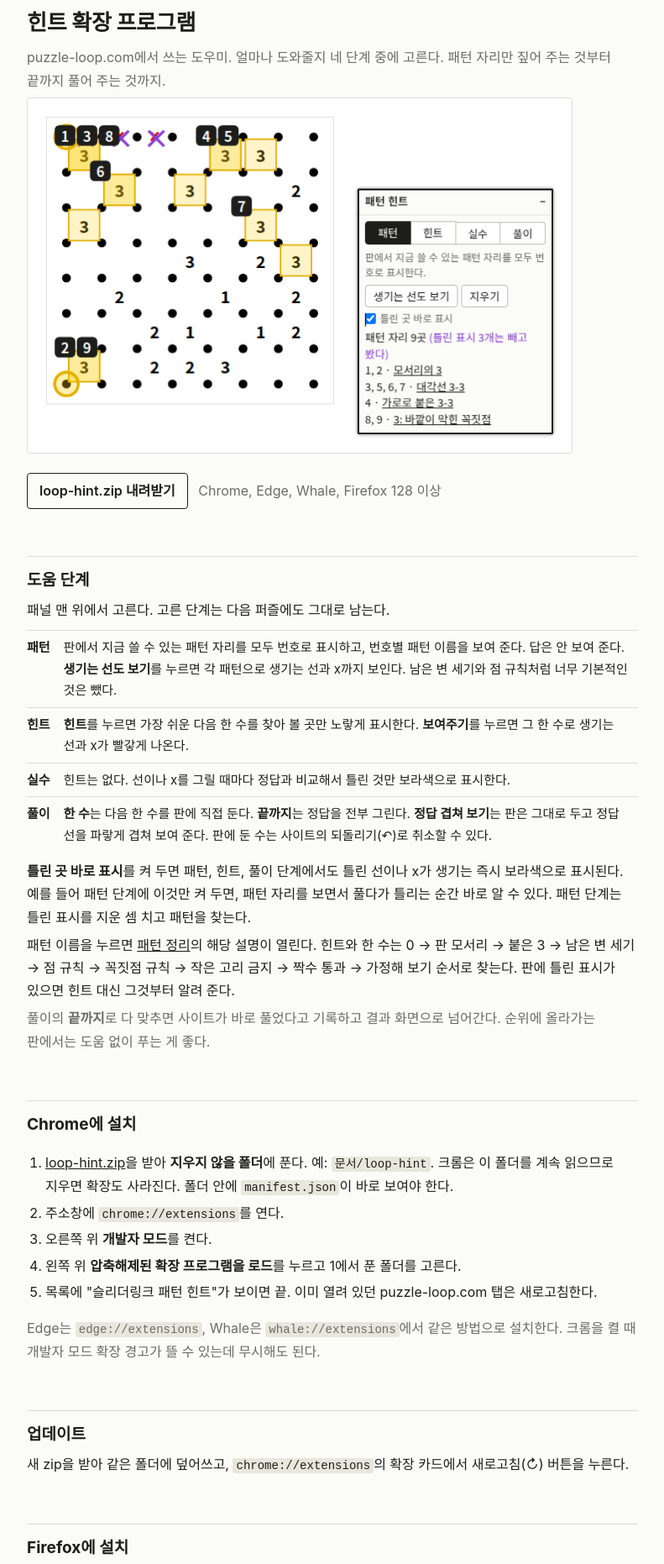
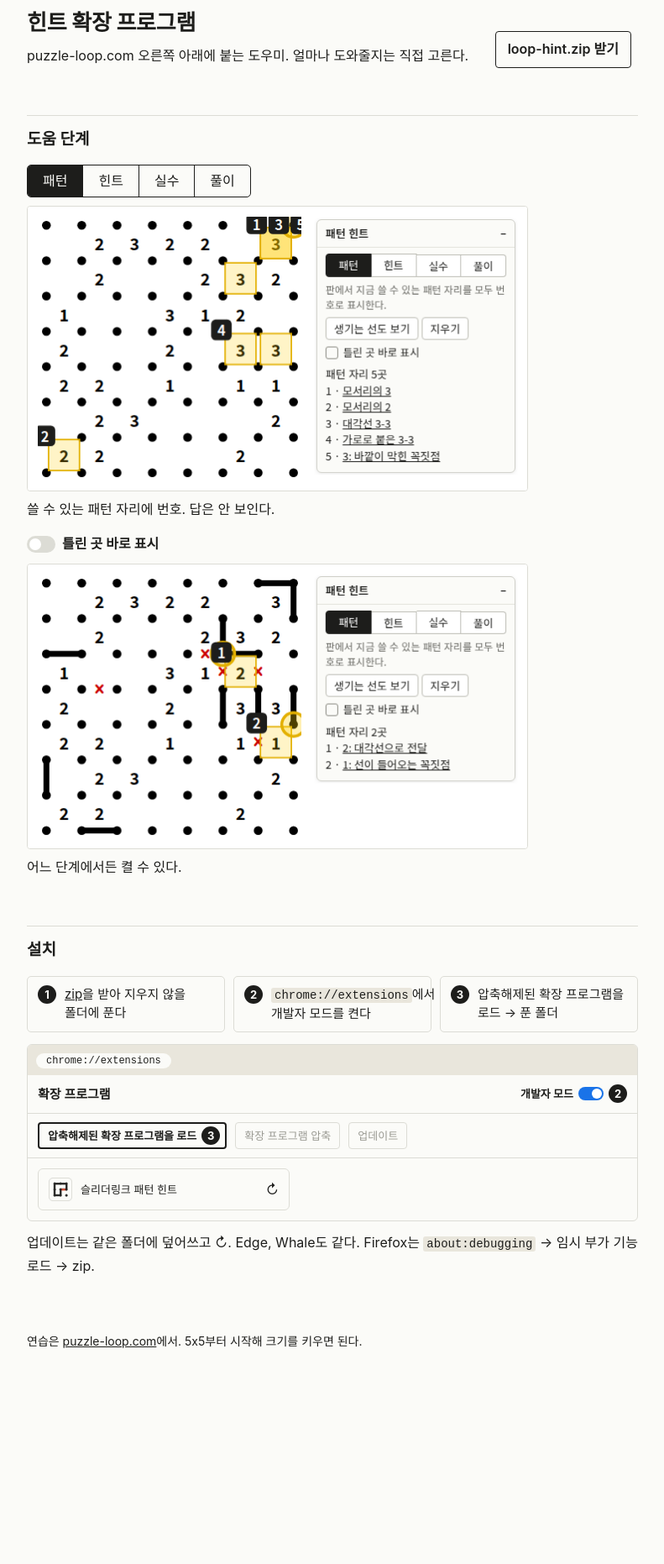
Before and after one commit to YangSeungWon/slitherlink-patterns, a browser extension: page ext.html in a window 1280 px wide. Shown: the part 80-1942 px from the top of the page at 84% size, without its empty margins (244-1035 px from the left). After the commit the page ends 1769 px from the top, so only its background shows below. Drawn offline with Linux system fonts and the light colour scheme.

Commit message:
확장 페이지를 레이아웃 중심으로: 단계 탭 데모, 토글 데모, 설치 화면 스케치. 회색 보조 문구와 섹션 소개 정리. 패널 체크박스를 사이트 CSS와 안 겹치는 토글로
Co-Authored-By: Claude Opus 5.5 <noreply@anthropic.com>

```diff
--- a/ext.html
+++ b/ext.html
@@ -23,7 +23,7 @@ nav a{margin-right:14px;white-space:nowrap}
 .legend svg{display:inline-block;vertical-align:middle;margin-right:6px}
 .figs{display:flex;flex-wrap:wrap;gap:8px 24px;margin:10px 0 0}
 figure{margin:0}
-figcaption{font-size:13px;color:var(--mute);margin-top:2px}
+figcaption{font-size:13px;margin-top:2px}
 svg{display:block;max-width:100%;height:auto}
 .dot{fill:var(--ink)}
 .num{fill:var(--ink);font-size:17px;font-weight:600;text-anchor:middle;dominant-baseline:central}
@@ -39,6 +39,47 @@ ol{padding-left:22px}
 code{font-size:14px;background:var(--in);padding:1px 4px;border-radius:3px}
 li{margin:4px 0}
 footer{margin-top:64px;font-size:14px;color:var(--mute)}
+
+.legend{color:var(--ink)}
+footer{color:var(--ink)}
+.over .grp{font-size:14px;font-weight:600;margin:18px 0 6px}
+.over .grp a{text-decoration:none}
+.hero{display:flex;justify-content:space-between;align-items:flex-end;gap:12px 24px;flex-wrap:wrap}
+.hero h1{margin-bottom:4px}
+.hero p{margin:0}
+.demo{margin:14px 0 8px}
+.demo>input{position:absolute;opacity:0;pointer-events:none}
+.seg{display:inline-flex;border:1px solid var(--ink);border-radius:5px;overflow:hidden;margin-bottom:10px}
+.seg label{padding:5px 18px;cursor:pointer;border-left:1px solid var(--ink);user-select:none}
+.seg label:first-child{border-left:0}
+#m1:checked~.seg label[for=m1],#m2:checked~.seg label[for=m2],#m3:checked~.seg label[for=m3],#m4:checked~.seg label[for=m4]{background:var(--ink);color:var(--bg)}
+.demo .pane{display:none}
+#m1:checked~.p1,#m2:checked~.p2,#m3:checked~.p3,#m4:checked~.p4{display:block}
+#lv:not(:checked)~.off,#lv:checked~.on{display:block}
+.demo img{display:block;max-width:100%;height:auto;border:1px solid var(--rule);border-radius:4px}
+.demo .pane p,.demo>p{margin:8px 0 0}
+.tgl{display:inline-flex;align-items:center;gap:8px;cursor:pointer;user-select:none;margin-bottom:10px;font-weight:600}
+.tgl span{width:34px;height:20px;border-radius:10px;background:var(--rule);position:relative;transition:background .15s}
+.tgl span::after{content:"";position:absolute;left:3px;top:3px;width:14px;height:14px;border-radius:50%;background:#fff;transition:left .15s}
+#lv:checked~.tgl span{background:#8b3fd1}
+#lv:checked~.tgl span::after{left:17px}
+#lv:focus-visible~.tgl,.demo>input:focus-visible+*{outline:2px solid var(--ink)}
+.steps{display:grid;grid-template-columns:repeat(auto-fit,minmax(200px,1fr));gap:10px;margin:14px 0}
+.step{border:1px solid var(--rule);border-radius:5px;padding:10px 12px;display:flex;gap:10px;align-items:flex-start}
+.step b,.mock b{flex:none;width:22px;height:22px;border-radius:50%;background:var(--ink);color:var(--bg);font-size:13px;line-height:22px;text-align:center}
+.step p{margin:0;font-size:15px;line-height:1.5}
+.mock{border:1px solid var(--rule);border-radius:6px;overflow:hidden;font-size:13px;margin:6px 0 12px;background:var(--bg)}
+.mock .bar{background:var(--in);padding:6px 10px}
+.mock .bar span{background:var(--bg);border-radius:12px;padding:2px 12px;font-family:ui-monospace,monospace;font-size:12px}
+.mock .row{display:flex;align-items:center;gap:10px;padding:10px 12px;border-bottom:1px solid var(--rule);flex-wrap:wrap}
+.mock .t{font-weight:600;font-size:15px;margin-right:auto}
+.mock .dev{display:inline-flex;align-items:center;gap:6px;font-weight:600}
+.mock .dev i{width:30px;height:16px;border-radius:8px;background:#1a73e8;position:relative}
+.mock .dev i::after{content:"";position:absolute;right:2px;top:2px;width:12px;height:12px;border-radius:50%;background:#fff}
+.mock .load{display:inline-flex;align-items:center;gap:6px;border:2px solid var(--ink);border-radius:4px;padding:3px 6px 3px 10px;font-weight:600}
+.mock .ghost{border:1px solid var(--rule);border-radius:4px;padding:4px 10px;color:var(--x)}
+.mock .card{display:flex;align-items:center;gap:10px;margin:12px;padding:10px 12px;border:1px solid var(--rule);border-radius:6px;max-width:300px}
+.mock .card .re{margin-left:auto;font-size:16px}
 
 .top{border-bottom:1px solid var(--rule);background:var(--bg)}
 .top div{max-width:760px;margin:0 auto;padding:0 16px;display:flex;align-items:center;gap:4px 18px;flex-wrap:wrap}
@@ -66,42 +107,40 @@ h4 a{text-decoration:none}
 <header class="top"><div><a class="home" href="./">슬리더링크</a><a class="tab" href="./">패턴 정리</a><a class="tab on" href="ext.html">힌트 확장 프로그램</a><a class="tab ext" href="https://github.com/YangSeungWon/slitherlink-patterns">GitHub</a></div></header>
 <main>
 
-<h1>힌트 확장 프로그램</h1>
-<p class="mute">puzzle-loop.com에서 쓰는 도우미. 얼마나 도와줄지 네 단계 중에 고른다. 패턴 자리만 짚어 주는 것부터 끝까지 풀어 주는 것까지.</p>
-<p><img class="shot" src="img/ext-pattern.png" width="650" height="424" alt="패턴 단계: 판의 패턴 자리에 번호가 붙어 노랗게 표시되고, 틀린 x 두 개가 보라색으로 표시된 화면. 오른쪽 패널에 번호별 패턴 이름과 틀린 곳 바로 표시 체크박스가 보인다"></p>
-<p class="dl"><a class="btn" href="loop-hint.zip">loop-hint.zip 내려받기</a> <span class="mute">Chrome, Edge, Whale, Firefox 128 이상</span></p>
+<div class="hero"><div><h1>힌트 확장 프로그램</h1><p>puzzle-loop.com 오른쪽 아래에 붙는 도우미. 얼마나 도와줄지는 직접 고른다.</p></div>
+<a class="btn" href="loop-hint.zip">loop-hint.zip 받기</a></div>
 
-<h2 id="modes">도움 단계</h2>
-<p>패널 맨 위에서 고른다. 고른 단계는 다음 퍼즐에도 그대로 남는다.</p>
-<table>
-<tr><th>패턴</th><td>판에서 지금 쓸 수 있는 패턴 자리를 모두 번호로 표시하고, 번호별 패턴 이름을 보여 준다. 답은 안 보여 준다. <b>생기는 선도 보기</b>를 누르면 각 패턴으로 생기는 선과 x까지 보인다. 남은 변 세기와 점 규칙처럼 너무 기본적인 것은 뺐다.</td></tr>
-<tr><th>힌트</th><td><b>힌트</b>를 누르면 가장 쉬운 다음 한 수를 찾아 볼 곳만 노랗게 표시한다. <b>보여주기</b>를 누르면 그 한 수로 생기는 선과 x가 빨갛게 나온다.</td></tr>
-<tr><th>실수</th><td>힌트는 없다. 선이나 x를 그릴 때마다 정답과 비교해서 틀린 것만 보라색으로 표시한다.</td></tr>
-<tr><th>풀이</th><td><b>한 수</b>는 다음 한 수를 판에 직접 둔다. <b>끝까지</b>는 정답을 전부 그린다. <b>정답 겹쳐 보기</b>는 판은 그대로 두고 정답 선을 파랗게 겹쳐 보여 준다. 판에 둔 수는 사이트의 되돌리기(↶)로 취소할 수 있다.</td></tr>
-</table>
-<p><b>틀린 곳 바로 표시</b>를 켜 두면 패턴, 힌트, 풀이 단계에서도 틀린 선이나 x가 생기는 즉시 보라색으로 표시된다. 예를 들어 패턴 단계에 이것만 켜 두면, 패턴 자리를 보면서 풀다가 틀리는 순간 바로 알 수 있다. 패턴 단계는 틀린 표시를 지운 셈 치고 패턴을 찾는다.</p>
-<p>패턴 이름을 누르면 <a href="./">패턴 정리</a>의 해당 설명이 열린다. 힌트와 한 수는 0 → 판 모서리 → 붙은 3 → 남은 변 세기 → 점 규칙 → 꼭짓점 규칙 → 작은 고리 금지 → 짝수 통과 → 가정해 보기 순서로 찾는다. 판에 틀린 표시가 있으면 힌트 대신 그것부터 알려 준다.</p>
-<p class="mute">풀이의 <b>끝까지</b>로 다 맞추면 사이트가 바로 풀었다고 기록하고 결과 화면으로 넘어간다. 순위에 올라가는 판에서는 도움 없이 푸는 게 좋다.</p>
+<h2>도움 단계</h2>
+<div class="demo">
+<input type="radio" name="m" id="m1" checked><input type="radio" name="m" id="m2"><input type="radio" name="m" id="m3"><input type="radio" name="m" id="m4">
+<div class="seg"><label for="m1">패턴</label><label for="m2">힌트</label><label for="m3">실수</label><label for="m4">풀이</label></div>
+<div class="pane p1"><img src="img/mode-pattern.png" width="597" height="339" alt="패턴 단계 화면"><p>쓸 수 있는 패턴 자리에 번호. 답은 안 보인다.</p></div>
+<div class="pane p2"><img src="img/mode-hint.png" width="597" height="339" alt="힌트 단계 화면"><p>다음 한 수. 볼 곳 먼저, 누르면 답.</p></div>
+<div class="pane p3"><img src="img/mode-mistake.png" width="597" height="339" alt="실수 단계 화면"><p>힌트 없이 틀린 것만 보라색.</p></div>
+<div class="pane p4"><img src="img/mode-solve.png" width="597" height="339" alt="풀이 단계 화면"><p>한 수씩 두기, 끝까지 풀기, 정답 겹쳐 보기.</p></div>
+</div>
 
-<h2 id="chrome">Chrome에 설치</h2>
-<ol>
-<li><a href="loop-hint.zip">loop-hint.zip</a>을 받아 <b>지우지 않을 폴더</b>에 푼다. 예: <code>문서/loop-hint</code>. 크롬은 이 폴더를 계속 읽으므로 지우면 확장도 사라진다. 폴더 안에 <code>manifest.json</code>이 바로 보여야 한다.</li>
-<li>주소창에 <code>chrome://extensions</code>를 연다.</li>
-<li>오른쪽 위 <b>개발자 모드</b>를 켠다.</li>
-<li>왼쪽 위 <b>압축해제된 확장 프로그램을 로드</b>를 누르고 1에서 푼 폴더를 고른다.</li>
-<li>목록에 "슬리더링크 패턴 힌트"가 보이면 끝. 이미 열려 있던 puzzle-loop.com 탭은 새로고침한다.</li>
-</ol>
-<p class="mute">Edge는 <code>edge://extensions</code>, Whale은 <code>whale://extensions</code>에서 같은 방법으로 설치한다. 크롬을 켤 때 개발자 모드 확장 경고가 뜰 수 있는데 무시해도 된다.</p>
+<div class="demo">
+<input type="checkbox" id="lv">
+<label class="tgl" for="lv"><span></span>틀린 곳 바로 표시</label>
+<div class="pane off"><img src="img/mode-live-off.png" width="597" height="339" alt="틀린 곳 표시를 끈 화면"></div>
+<div class="pane on"><img src="img/mode-live-on.png" width="597" height="339" alt="틀린 곳 표시를 켠 화면: 틀린 선과 x가 보라색"></div>
+<p>어느 단계에서든 켤 수 있다.</p>
+</div>
 
-<h2 id="update">업데이트</h2>
-<p>새 zip을 받아 같은 폴더에 덮어쓰고, <code>chrome://extensions</code>의 확장 카드에서 새로고침(↻) 버튼을 누른다.</p>
-
-<h2 id="firefox">Firefox에 설치</h2>
-<p><code>about:debugging#/runtime/this-firefox</code>를 열고 <b>임시 부가 기능 로드</b>로 zip 파일을 고른다. 서명되지 않은 부가 기능이라 브라우저를 끄면 사라진다.</p>
-
-<h2 id="how">어떻게 동작하나</h2>
-<p>puzzle-loop.com 페이지가 들고 있는 판 상태를 읽어서, <a href="./">패턴 정리</a>에 있는 규칙을 쉬운 순서대로 대 본다. 처음 들어맞는 규칙이 힌트가 된다. 서버로 아무것도 보내지 않고 브라우저 안에서만 계산한다.</p>
-<p>사이트의 5×5부터 30×40까지 여러 크기로 시험했을 때, 힌트만 따라가도 모두 끝까지 풀렸고 정답과 어긋난 힌트는 없었다. 소스는 <a href="https://github.com/YangSeungWon/slitherlink-patterns">GitHub</a>에 있다.</p>
+<h2>설치</h2>
+<div class="steps">
+<div class="step"><b>1</b><p><a href="loop-hint.zip">zip</a>을 받아 지우지 않을 폴더에 푼다</p></div>
+<div class="step"><b>2</b><p><code>chrome://extensions</code>에서 개발자 모드를 켠다</p></div>
+<div class="step"><b>3</b><p>압축해제된 확장 프로그램을 로드 → 푼 폴더</p></div>
+</div>
+<div class="mock" aria-hidden="true">
+<div class="bar"><span>chrome://extensions</span></div>
+<div class="row"><span class="t">확장 프로그램</span><span class="dev">개발자 모드 <i></i><b>2</b></span></div>
+<div class="row"><span class="load">압축해제된 확장 프로그램을 로드<b>3</b></span><span class="ghost">확장 프로그램 압축</span><span class="ghost">업데이트</span></div>
+<div class="card"><img src="extension/icon.png" width="28" height="28" alt=""><span>슬리더링크 패턴 힌트</span><span class="re">↻</span></div>
+</div>
+<p>업데이트는 같은 폴더에 덮어쓰고 ↻. Edge, Whale도 같다. Firefox는 <code>about:debugging</code> → 임시 부가 기능 로드 → zip.</p>
 
 <footer>연습은 <a href="https://www.puzzle-loop.com/">puzzle-loop.com</a>에서. 5x5부터 시작해 크기를 키우면 된다.</footer>
 </main></body></html>
```
Also changed, not shown: extension/content.js (+10 -7 lines), index.html (+51 -16 lines), img/ext-pattern.png (deleted), img/mode-hint.png (added), img/mode-live-off.png (added), img/mode-live-on.png (added), img/mode-mistake.png (added), img/mode-pattern.png (added), img/mode-solve.png (added), 2 other files.
